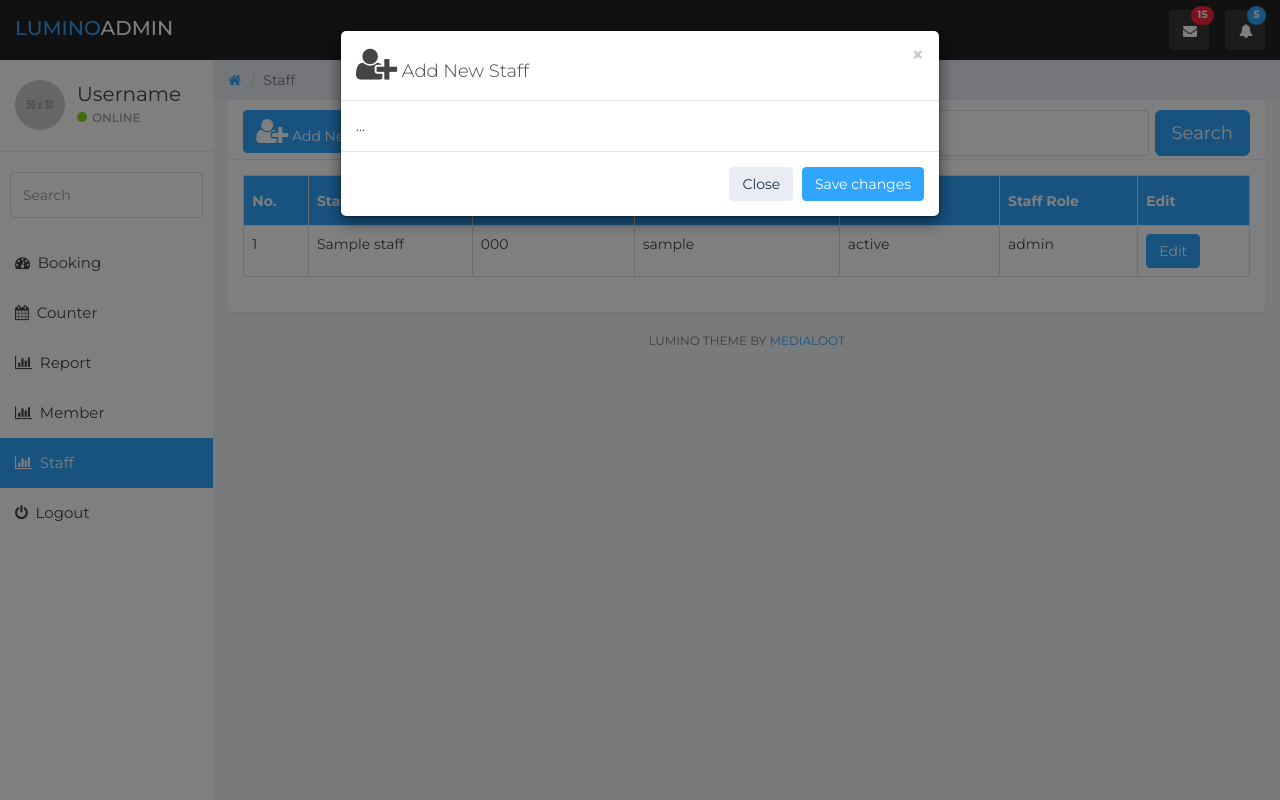
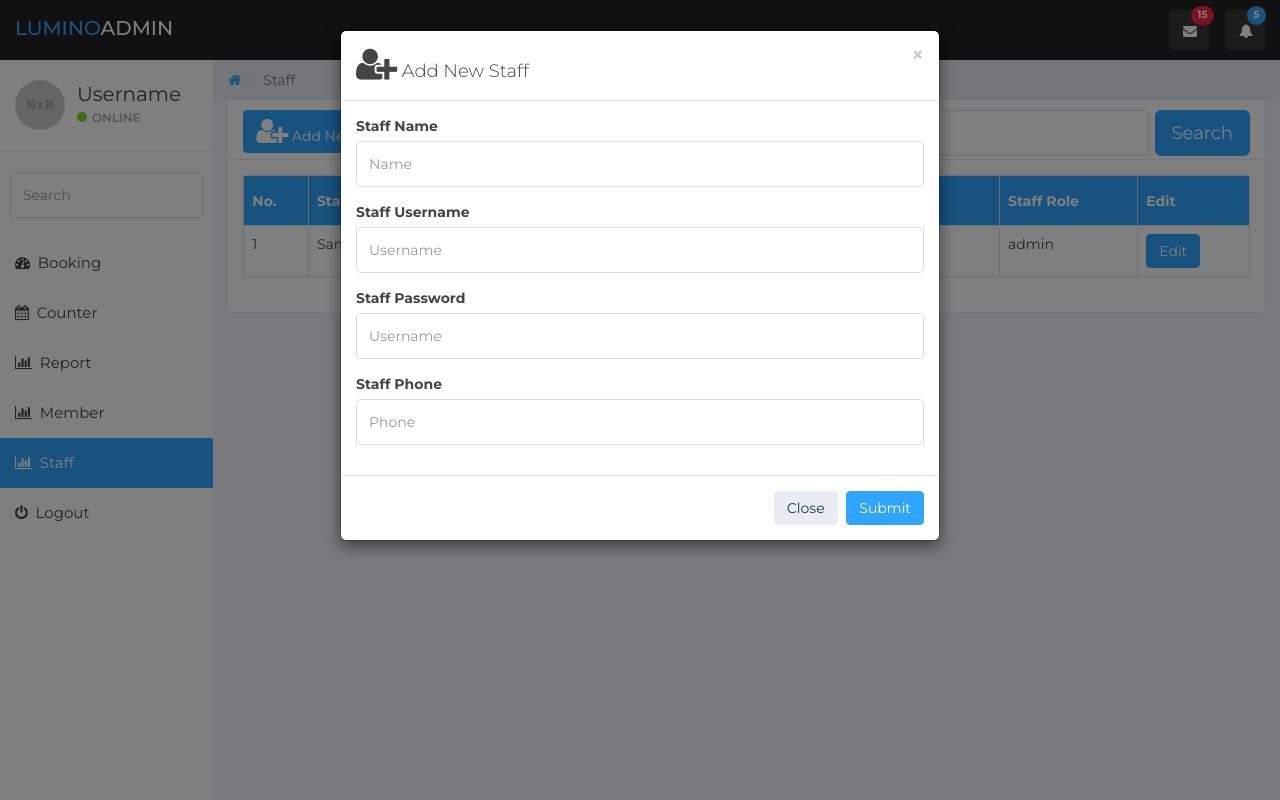
Before and after one commit to nunthanok/football, a PHP site: page /admin/staff.php in a window 1280 px wide, after a click on "Add New Staff". Run offline with PHP 8.4, Linux system fonts and the light colour scheme; tables that the repository leaves empty or names only in its code hold one stand-in row (values such as "Sample post"); grey boxes labelled with a size stand in for pictures from a placeholder-image service; some libraries are stand-ins or nearby versions.

Commit message:
staff  ajax

```diff
--- /dev/null
+++ b/admin/modal/modal.php
@@ -0,0 +1,41 @@
+
+
+    <!-- Modal Add New Staff -->
+	<div class="modal fade" id="myModal" tabindex="-1" role="dialog" aria-labelledby="myModalLabel">
+	<div class="modal-dialog" role="document">
+		<div class="modal-content">
+		<div class="modal-header">
+			<button type="button" class="close" data-dismiss="modal" aria-label="Close"><span aria-hidden="true">&times;</span></button>
+			<h4 class="modal-title" id="myModalLabel"><i class="fa fa-user-plus fa-2x"></i> Add New Staff</h4>
+		</div>
+		<form id="add_staff" name="add staff" role="form"> <!--Form add new staff-->
+		<div class="modal-body">
+
+			<div class="form-group">
+				<label for="name">Staff Name</label>
+				<input type="text" class="form-control" id="name" name="name" placeholder="Name">
+			</div>
+			<div class="form-group">
+				<label for="username">Staff Username</label>
+				<input type="text" class="form-control" id="username" name="username" placeholder="Username">
+			</div>
+			<div class="form-group">
+				<label for="password">Staff Password</label>
+				<input type="password" class="form-control" id="password" name="password" placeholder="Username">
+			</div>
+			<div class="form-group">
+				<label for="phone">Staff Phone</label>
+				<input type="phone" class="form-control" id="phone" name="phone" placeholder="Phone">
+			</div>
+		</div>
+
+		<div class="modal-footer">
+			<button type="button" class="btn btn-default" data-dismiss="modal">Close</button>
+			<button type="submit" class="btn btn-primary" id="submit">Submit</button>
+		</div>
+		</div>
+
+		</form><!--End form-->
+
+	</div>
+	</div>
--- /dev/null
+++ b/admin/staff.js
@@ -0,0 +1,43 @@
+$(document).ready(function(){
+    $("#add_staff").submit(function(event){
+        event.preventDefault();
+        /*
+        var formData = {
+            'name' : $('name').val(),
+            'username' : $('username').val(),
+            'password' : $('password').val(),
+            'phone' : $('phone').val()
+        };
+
+            $.ajax({
+
+                type: 'POST',
+                url: 'insert_staff.php',
+                data: formData,
+                dataType: 'json',
+                encode : true
+            }).done(function(data){
+                console.log(data);
+            });
+
+            */
+
+            $.ajax({
+                type: "POST",
+                url: "insert_staff.php",
+                data: $(this).serialize(),
+                success: function(data){
+                    console.log(data);
+                    // $("#feedback").html(message)
+                    $("#myModal").modal('hide');
+                    $("#add_staff")[0].reset();
+                },
+                error: function(){
+                    alert("Error");
+                }
+            });
+
+
+
+    });
+});
--- a/admin/staff.php
+++ b/admin/staff.php
@@ -210,29 +210,8 @@ include("../database/connect.php");
 
 	</div>	<!--/.main-->
 
-
-
-	<!-- Modal -->
-	<div class="modal fade" id="myModal" tabindex="-1" role="dialog" aria-labelledby="myModalLabel">
-	<div class="modal-dialog" role="document">
-		<div class="modal-content">
-		<div class="modal-header">
-			<button type="button" class="close" data-dismiss="modal" aria-label="Close"><span aria-hidden="true">&times;</span></button>
-			<h4 class="modal-title" id="myModalLabel"><i class="fa fa-user-plus fa-2x"></i> Add New Staff</h4>
-		</div>
-		<div class="modal-body">
-			...
-		</div>
-		<div class="modal-footer">
-			<button type="button" class="btn btn-default" data-dismiss="modal">Close</button>
-			<button type="button" class="btn btn-primary">Save changes</button>
-		</div>
-		</div>
-	</div>
-	</div>
-
-
-
+ 	<!--php include global File-->
+	 <?php include("modal/modal.php"); ?>
 	<script src="js/jquery-1.11.1.min.js"></script>
 	<script src="js/bootstrap.min.js"></script>
 	<script src="js/chart.min.js"></script>
@@ -241,6 +220,7 @@ include("../database/connect.php");
 	<script src="js/easypiechart-data.js"></script>
 	<script src="js/bootstrap-datepicker.js"></script>
 	<script src="js/custom.js"></script>
+	<script src="staff.js"></script>
 
 </body>
 </html>
```
Also changed, not shown: admin/insert_staff.php (added, +10 -0 lines).
